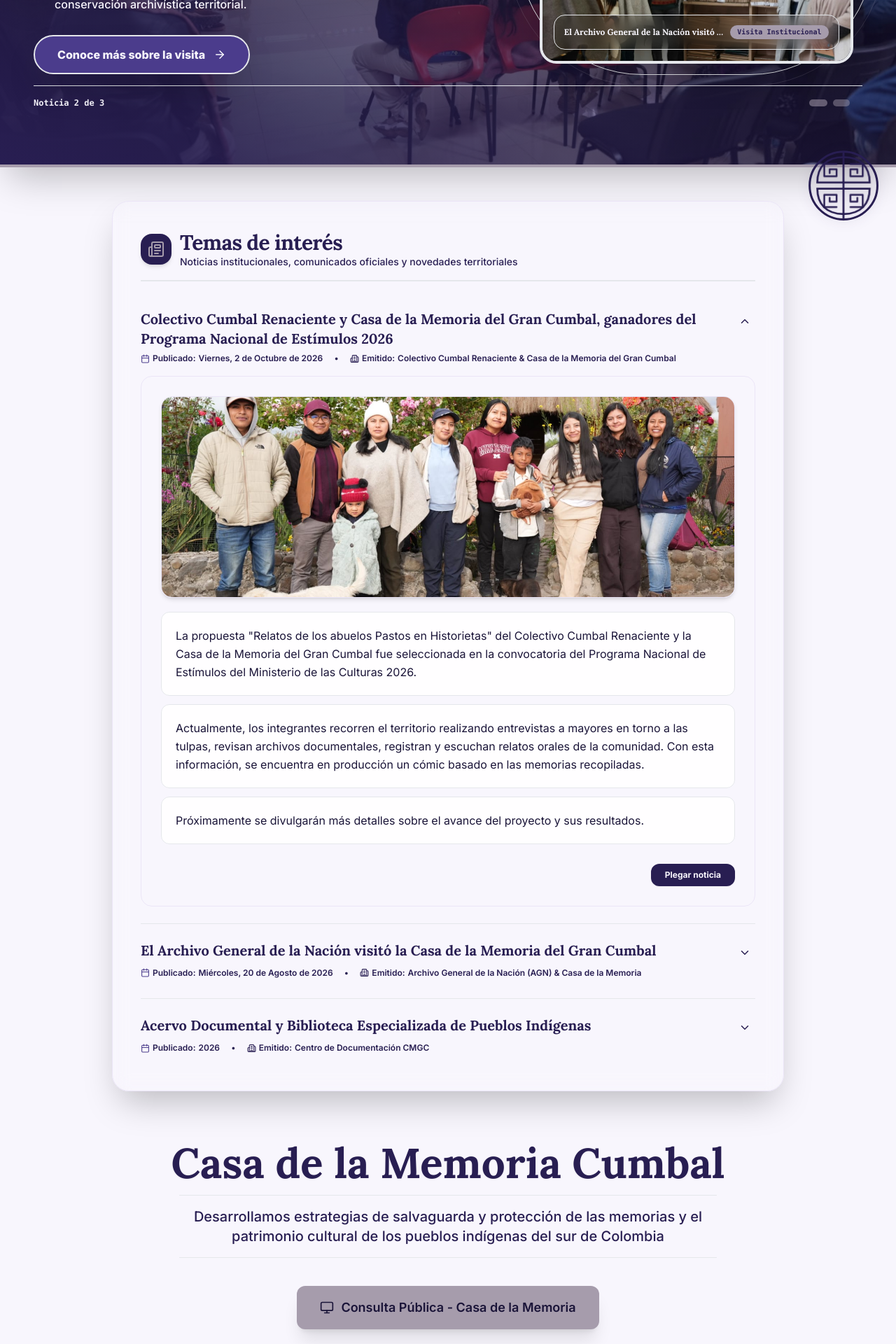
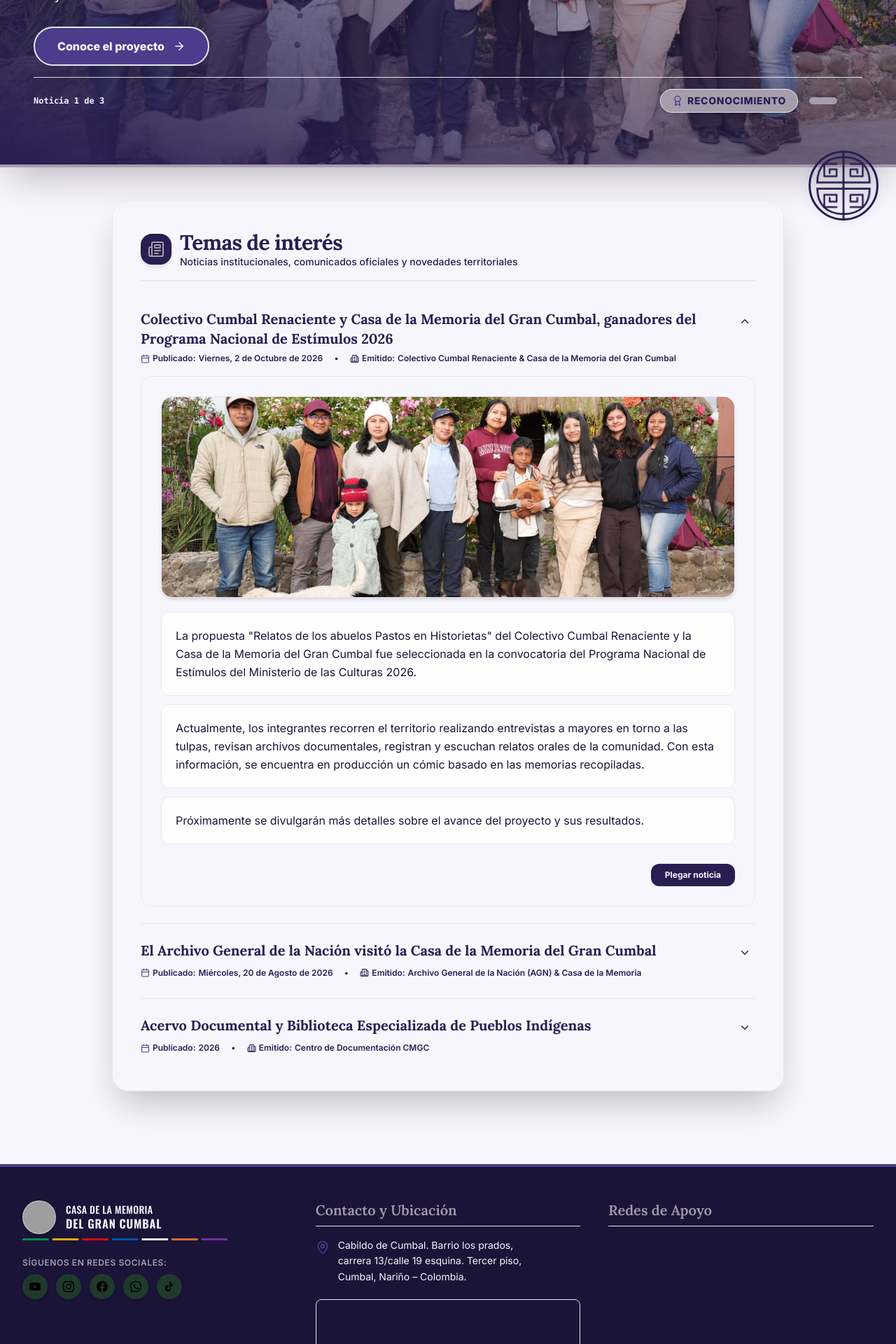
Before and after one commit to danielguadir/casa-memoria-web, a Next.js app: page / in a window 1280 px wide. Shown: the part 460-2380 px from the top of the page at 70% size. Built offline with nearby package versions, Linux system fonts and the light colour scheme; grey boxes are pictures that could not be loaded.

Commit message:
refactor(inicio): eliminar bloque de presentacion redundante y ubicar distintivo Reconocimiento en inferior derecha

```diff
--- a/src/components/Hero.tsx
+++ b/src/components/Hero.tsx
@@ -1,16 +1,10 @@
 'use client';
 
-import { Monitor } from 'lucide-react';
-import { useAuth } from '@/context/AuthContext';
-import { useSiteSettings } from '@/context/SiteSettingsContext';
-import { Button } from '@/components/design-system';
+import React from 'react';
 import HeroCarousel from '@/components/HeroCarousel';
 import TemasDeInteres from '@/components/TemasDeInteres';
 
 export default function Hero() {
-    const { openKioskModal } = useAuth();
-    const { siteContent } = useSiteSettings();
-
     return (
         <section id="inicio" className="relative bg-crema text-verde-profundo overflow-hidden pb-14">
 
@@ -20,34 +14,6 @@ export default function Hero() {
             {/* 2. Sección de Temas de Interés (Noticias estilo lista institucional desplegable inline) */}
             <TemasDeInteres />
 
-            {/* 3. Sección Institucional: Título y Descripción */}
-            <div id="inicio-presentacion" className="relative z-20 max-w-5xl mx-auto px-4 sm:px-6 lg:px-8 text-center space-y-8 pt-6 pb-6">
-
-                {/* Título y Descripción */}
-                <div className="space-y-4 max-w-4xl mx-auto">
-                    <h1 className="font-serif font-extrabold text-3xl sm:text-5xl md:text-6xl text-verde-profundo drop-shadow-sm">
-                        {siteContent.heroTitle}
-                    </h1>
-
-                    <p className="text-base sm:text-lg md:text-xl font-sans text-cafe/90 max-w-3xl mx-auto leading-relaxed border-t border-b border-verde-profundo/20 py-4 font-medium">
-                        {siteContent.heroDesc}
-                    </p>
-                </div>
-
-                {/* Botón de Acción Principal */}
-                <div className="flex justify-center pt-2">
-                    <Button
-                        variant="mostaza"
-                        size="lg"
-                        onClick={openKioskModal}
-                        leftIcon={<Monitor className="w-5 h-5" />}
-                        className="shadow-xl font-bold text-base sm:text-lg px-8 py-4 rounded-full hover:scale-105 transition-transform"
-                    >
-                        Consulta Pública - Casa de la Memoria
-                    </Button>
-                </div>
-            </div>
-
         </section>
     );
 }
--- a/src/components/HeroCarousel.tsx
+++ b/src/components/HeroCarousel.tsx
@@ -149,12 +149,13 @@ export default function HeroCarousel() {
 
               {/* Category & Date Badge Pills */}
               <div className="flex items-center space-x-3 flex-wrap gap-y-2">
+                {currentSlide.id !== 1 && (
                   <span className="px-4 py-1.5 rounded-full bg-[#a69cac] text-verde-profundo font-extrabold text-xs sm:text-sm uppercase tracking-wider shadow-md inline-flex items-center gap-1.5">
-                  {currentSlide.id === 1 && <Award size={16} className="text-terracota" />}
                     {currentSlide.id === 2 && <Building2 size={16} className="text-terracota" />}
                     {currentSlide.id === 3 && <Newspaper size={16} className="text-terracota" />}
                     <span>{currentSlide.category}</span>
                   </span>
+                )}
 
                 {currentSlide.dateBadge && (
                   <span className="px-3.5 py-1 rounded-full bg-terracota/90 text-crema font-bold text-xs inline-flex items-center gap-1.5 shadow-md border border-crema/20">
@@ -228,13 +229,23 @@ export default function HeroCarousel() {
 
           </div>
 
-          {/* Bottom Bar: Indicator Dots */}
+          {/* Bottom Bar: Indicator Dots & Reconocimiento Badge on Bottom Right */}
           <div className="flex items-center justify-between pt-4 border-t border-crema/20 mt-4">
             <span className="text-xs font-mono text-crema/70 font-semibold hidden sm:inline">
               Noticia {currentIndex + 1} de {DEFAULT_SLIDES.length}
             </span>
 
-            <div className="flex items-center space-x-2 mx-auto sm:mr-0">
+            <div className="flex items-center space-x-4">
+              {/* Badge ovalado 'Reconocimiento' posicionado en la parte inferior derecha para Noticia 1 */}
+              {currentSlide.id === 1 && (
+                <span className="px-4 py-1.5 rounded-full bg-[#a69cac] text-verde-profundo font-extrabold text-xs sm:text-sm uppercase tracking-wider shadow-xl border border-crema/30 inline-flex items-center gap-1.5 animate-in fade-in">
+                  <Award size={16} className="text-terracota" />
+                  <span>{currentSlide.category}</span>
+                </span>
+              )}
+
+              {/* Indicator Dots */}
+              <div className="flex items-center space-x-2">
                 {DEFAULT_SLIDES.map((slide, idx) => (
                   <button
                     key={slide.id}
@@ -246,6 +257,7 @@ export default function HeroCarousel() {
                     aria-label={`Ir a diapositiva ${idx + 1}`}
                   />
                 ))}
+              </div>
             </div>
           </div>
 
```
Lines whose indentation alone changed are shown as unchanged.
